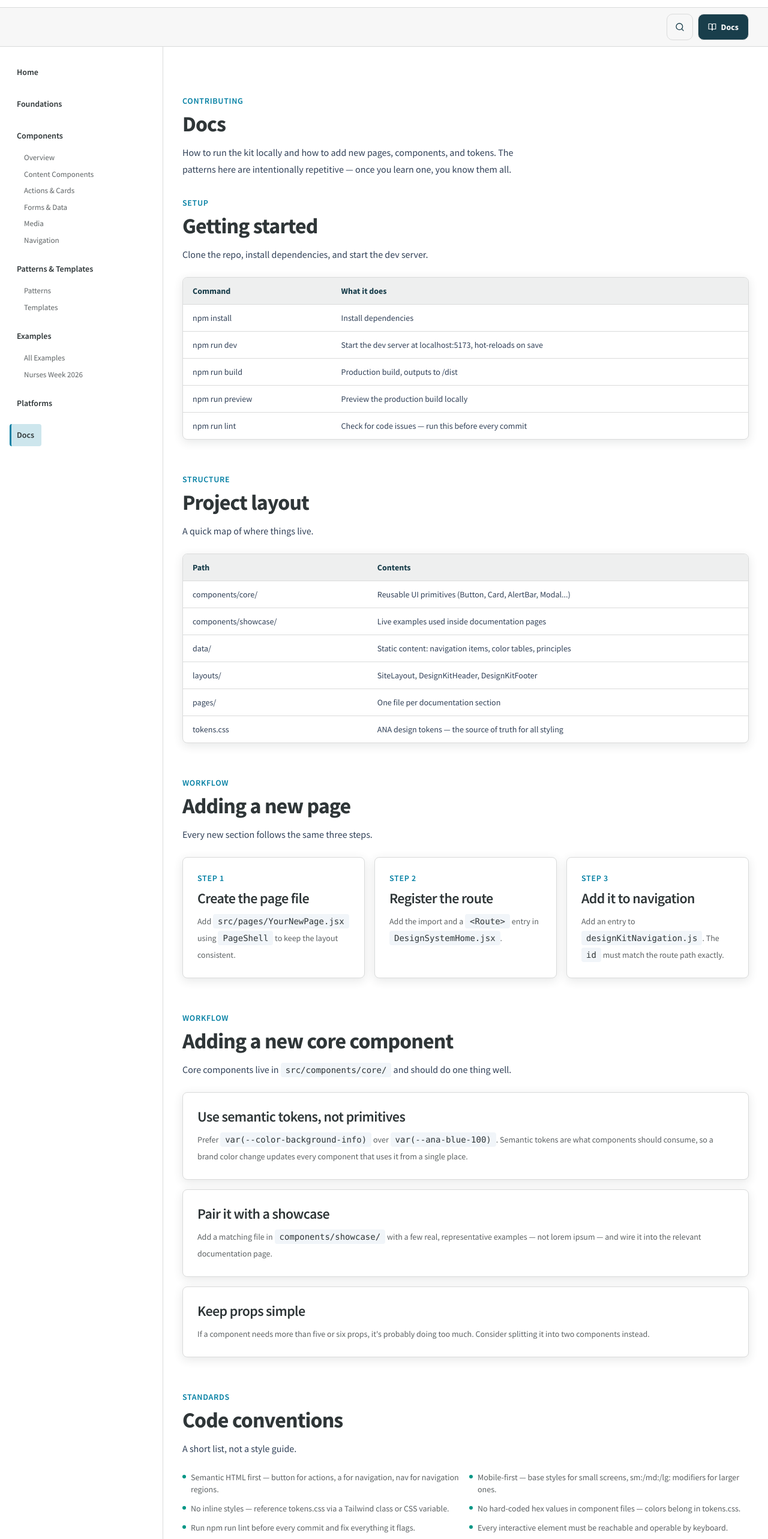
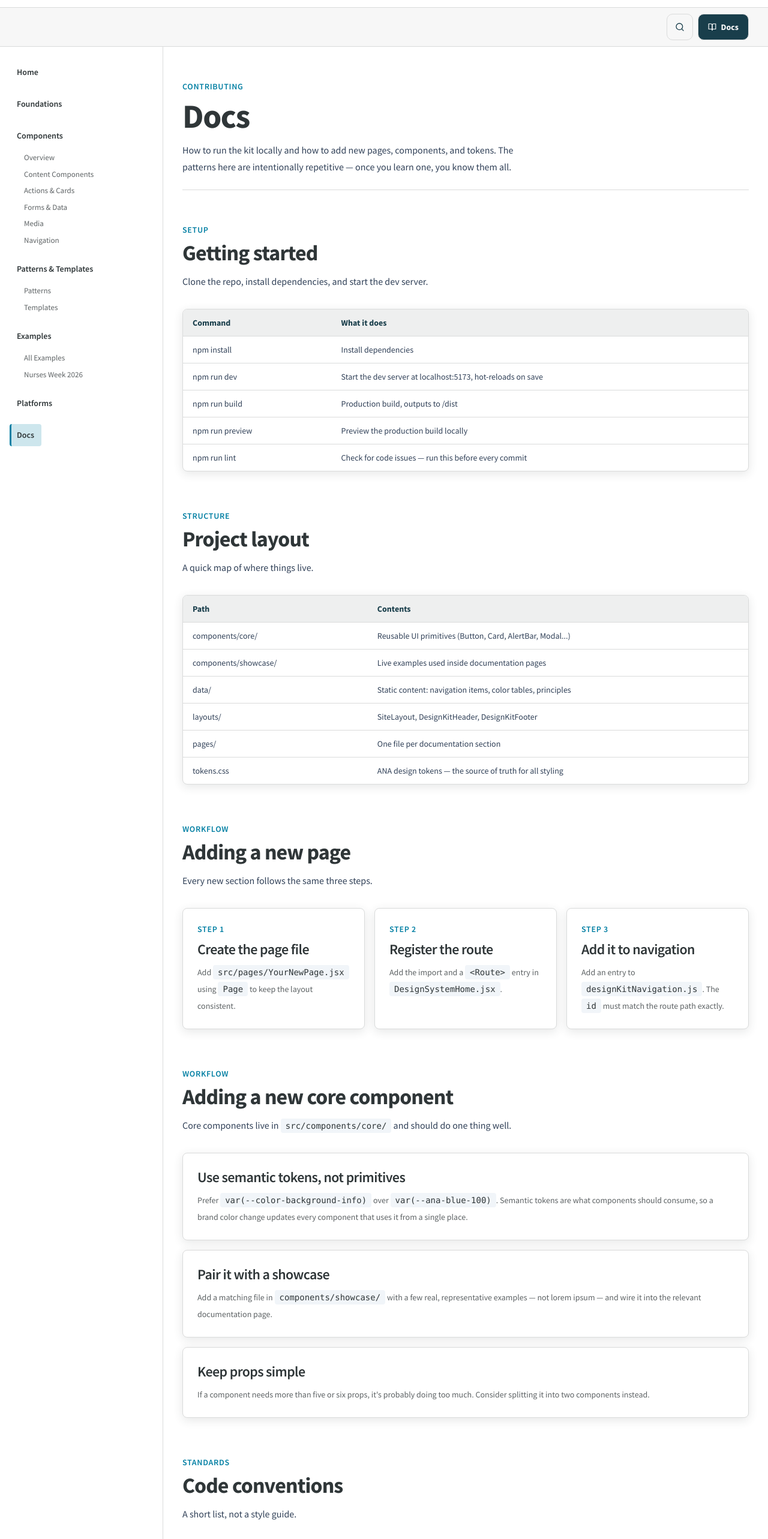
Before and after one commit to machoindustries/ana-design-system, a React (Vite) app: page /docs in a window 1280 px wide. Shown: the part 120-2686 px from the top of the page at 60% size. Built offline with nearby package versions, Linux system fonts and the light colour scheme.

Commit message:
Stack and Section Pattern
Adding new segments to pages pages more effectively

```diff
--- a/src/components/core/Page.jsx
+++ b/src/components/core/Page.jsx
@@ -1,15 +1,23 @@
-// Docks title/eyebrow/actions at the top, Carbon-style rigid header block.
-export function Page({ eyebrow, title, actions, children, rail = false }) {
+// Page-level header block: eyebrow, title, intro, optional actions.
+// Note: does NOT handle the sidebar rail — SiteLayout.jsx already wraps
+// every page in .ds-page-with-rail alongside DesignKitSidebar, so a rail
+// prop here would nest a second, conflicting grid. If a page ever needs
+// a *different* rail (e.g. a right-hand "on this page" TOC), that should
+// be a new pattern, not this prop.
+export function Page({ eyebrow, title, intro, actions, children }) {
   return (
-    <div className={`ds-page ${rail ? 'ds-page-with-rail' : ''}`}>
+    <section className="ds-section-tight">
+      <div className="ds-container">
         <header className="ds-page-header">
-        <div>
+          <div className="max-w-content">
             {eyebrow ? <p className="ds-eyebrow">{eyebrow}</p> : null}
-          <h1>{title}</h1>
+            <h1 className="mt-2">{title}</h1>
+            {intro ? <p className="mt-3 text-slate-700">{intro}</p> : null}
           </div>
           {actions ? <div className="ds-page-actions">{actions}</div> : null}
         </header>
         <div className="ds-page-body">{children}</div>
       </div>
+    </section>
   )
 }
--- a/src/components/core/index.js
+++ b/src/components/core/index.js
@@ -3,8 +3,11 @@
 export { Card } from './Card'
 export { DataTable } from './DataTable'
 export { Modal } from './Modal'
-export { SectionHeading } from './SectionHeading'
 export { PageShell } from './PageShell'
+export { Page } from './Page'
 export { PromoBanner } from './PromoBanner'
 export { ScrollToTop } from './ScrollToTop'
 export { SearchOverlay } from './SearchOverlay'
+export { Section } from './Section'
+export { SectionHeading } from './SectionHeading'
+export { Stack } from './Stack'
--- a/src/index.css
+++ b/src/index.css
@@ -125,4 +125,28 @@
   }
 
   .ds-page-body { min-width: 0; }
+
+  .ds-page-actions {
+    display: flex;
+    align-items: center;
+    gap: var(--density-space-3);
+    flex-shrink: 0;
+  }
+
+  .ds-section-tight {
+    padding-block: var(--layout-section-padding-y);
+  }
+  .ds-section-tinted {
+    background: var(--elevation-tint-panel);
+    border: var(--elevation-border);
+    border-radius: var(--radius-md);
+    padding: var(--density-space-5);
+  }
+  .ds-section-title {
+    font-size: var(--type-h4-size);
+    font-weight: var(--font-subheading-weight);
+    margin-bottom: var(--density-space-3);
+    padding-bottom: var(--density-space-2);
+    border-bottom: var(--elevation-border);
+  }
 }
--- a/src/pages/DocsPage.jsx
+++ b/src/pages/DocsPage.jsx
@@ -1,4 +1,4 @@
-import { PageShell, SectionHeading, DataTable } from "../components/core"
+import { Page, Section, SectionHeading, Stack, DataTable } from "../components/core"
 
 const commands = [
   ['npm install', 'Install dependencies'],
@@ -19,40 +19,44 @@
 
 export function DocsPage() {
   return (
-    <PageShell
+    <Page
       eyebrow="Contributing"
       title="Docs"
       intro="How to run the kit locally and how to add new pages, components, and tokens. The patterns here are intentionally repetitive — once you learn one, you know them all."
     >
-      <section>
+      <Section>
+        <Stack gap={6}>
           <SectionHeading eyebrow="Setup" title="Getting started">
             Clone the repo, install dependencies, and start the dev server.
           </SectionHeading>
-        <div className="mt-6">
           <DataTable columns={['Command', 'What it does']} rows={commands} />
-        </div>
-      </section>
+        </Stack>
+      </Section>
 
-      <section className="mt-14">
+      <Section>
+        <Stack gap={6}>
           <SectionHeading eyebrow="Structure" title="Project layout">
             A quick map of where things live.
           </SectionHeading>
-        <div className="mt-6">
           <DataTable columns={['Path', 'Contents']} rows={folderMap} />
-        </div>
-      </section>
+        </Stack>
+      </Section>
 
-      <section className="mt-14">
+      <Section>
+        <Stack gap={6}>
           <SectionHeading eyebrow="Workflow" title="Adding a new page">
             Every new section follows the same three steps.
           </SectionHeading>
-        <div className="mt-6 grid gap-4 md:grid-cols-3">
+          {/* A responsive 3-column grid isn't a Stack use case — Stack is
+              single-axis (row or column), not a grid primitive. Left as
+              Tailwind grid utilities intentionally. */}
+          <div className="grid gap-4 md:grid-cols-3">
             <article className="ds-card">
               <p className="ds-eyebrow">Step 1</p>
               <h4 className="mt-2">Create the page file</h4>
               <p className="mt-2 text-sm text-[var(--color-text-secondary)]">
                 Add <code className="ds-code">src/pages/YourNewPage.jsx</code> using{' '}
-              <code className="ds-code">PageShell</code> to keep the layout consistent.
+                <code className="ds-code">Page</code> to keep the layout consistent.
               </p>
             </article>
             <article className="ds-card">
@@ -72,14 +76,16 @@
               </p>
             </article>
           </div>
-      </section>
+        </Stack>
+      </Section>
 
-      <section className="mt-14">
+      <Section>
+        <Stack gap={6}>
           <SectionHeading eyebrow="Workflow" title="Adding a new core component">
             Core components live in <code className="ds-code">src/components/core/</code> and should
             do one thing well.
           </SectionHeading>
-        <div className="mt-6 space-y-4">
+          <Stack gap={4}>
             <article className="ds-card">
               <h4>Use semantic tokens, not primitives</h4>
               <p className="mt-2 text-sm text-[var(--color-text-secondary)]">
@@ -104,14 +110,16 @@
                 Consider splitting it into two components instead.
               </p>
             </article>
-        </div>
-      </section>
+          </Stack>
+        </Stack>
+      </Section>
 
-      <section className="mt-14">
+      <Section>
+        <Stack gap={6}>
           <SectionHeading eyebrow="Standards" title="Code conventions">
             A short list, not a style guide.
           </SectionHeading>
-        <ul className="mt-6 grid gap-3 text-sm text-[var(--color-text-secondary)] sm:grid-cols-2">
+          <ul className="grid gap-3 text-sm text-[var(--color-text-secondary)] sm:grid-cols-2">
             {[
               'Semantic HTML first — button for actions, a for navigation, nav for navigation regions.',
               'Mobile-first — base styles for small screens, sm:/md:/lg: modifiers for larger ones.',
@@ -126,14 +134,15 @@
               </li>
             ))}
           </ul>
-      </section>
+        </Stack>
+      </Section>
 
-      <section className="mt-14">
+      <Section tinted>
+        <Stack gap={6}>
           <SectionHeading eyebrow="Reference" title="Further reading">
             The full contributing guide, including detailed code examples for each step above, lives
             in the repository root.
           </SectionHeading>
-        <div className="mt-6">
           <a
             href="https://github.com/machoindustries/ana-design-system/blob/main/CONTRIBUTING.md"
             target="_blank"
@@ -142,8 +151,8 @@
           >
             View CONTRIBUTING.md on GitHub
           </a>
-        </div>
-      </section>
-    </PageShell>
+        </Stack>
+      </Section>
+    </Page>
   )
 }
--- a/src/pages/FoundationsPage.jsx
+++ b/src/pages/FoundationsPage.jsx
@@ -1,21 +1,26 @@
-import { PageShell } from "../components/core"
+import { Page, Section, SectionHeading, Stack, DataTable } from "../components/core"
 import { ColorSwatch } from "../components/core/ColorSwatch"
 import { TypographyScale } from "../components/foundations/TypographyScale"
-import { DataTable } from "../components/core"
 import { colors, semanticColors, typography } from "../data/systemData"
 
 export function FoundationsPage() {
   return (
-    <PageShell eyebrow="Source of truth" title="Foundations" intro="Foundations hold the shared decisions that components consume: primitive colors, semantic colors, typography, spacing, radius, focus, accessibility, and responsive behavior.">
-      <h3 className="mb-4">Primitive color tokens</h3>
+    <Page eyebrow="Source of truth" title="Foundations" intro="Foundations hold the shared decisions that components consume: primitive colors, semantic colors, typography, spacing, radius, focus, accessibility, and responsive behavior.">
+      <Section>
+        <Stack gap={6}>
+          <SectionHeading title="Primitive color tokens"></SectionHeading>
           <div className="grid gap-4 sm:grid-cols-2 lg:grid-cols-4">
             {colors.map(([name, token, hex, role]) => (
               <ColorSwatch name={name} token={token} hex={hex} role={role} key={token} />
             ))}
           </div>
-
-      <h3 className="mt-10 mb-4">Semantic color tokens</h3>
-      <p className="mb-4 max-w-content text-[var(--color-text-secondary)]">Semantic tokens describe intent. Components should use semantic or component tokens rather than raw brand values.</p>
+        </Stack>
+      </Section>
+      <Section>
+        <Stack gap={6}>
+          <SectionHeading title="Semantic color tokens">
+            Semantic tokens describe intent. Components should use semantic or component tokens rather than raw brand values.
+          </SectionHeading>
           <div className="grid gap-4 sm:grid-cols-2 lg:grid-cols-3">
             {semanticColors.map(([name, token, role]) => (
               <article className="ds-card" key={token}>
@@ -25,12 +30,17 @@
               </article>
             ))}
           </div>
-
-      <h3 className="mt-10 mb-4">Typography tokens</h3>
+        </Stack>
+      </Section>
+      <Section>
+        <Stack gap={6}>
+          <SectionHeading title="Typography tokens"></SectionHeading>
           <TypographyScale />
             <div className="mt-6">
               <DataTable columns={['Use', 'Size / Token', 'Font', 'Guidance']} rows={typography} />
             </div>
-    </PageShell>
+        </Stack>
+      </Section>
+    </Page>
   )
 }
```
Lines whose indentation alone changed are shown as unchanged.
